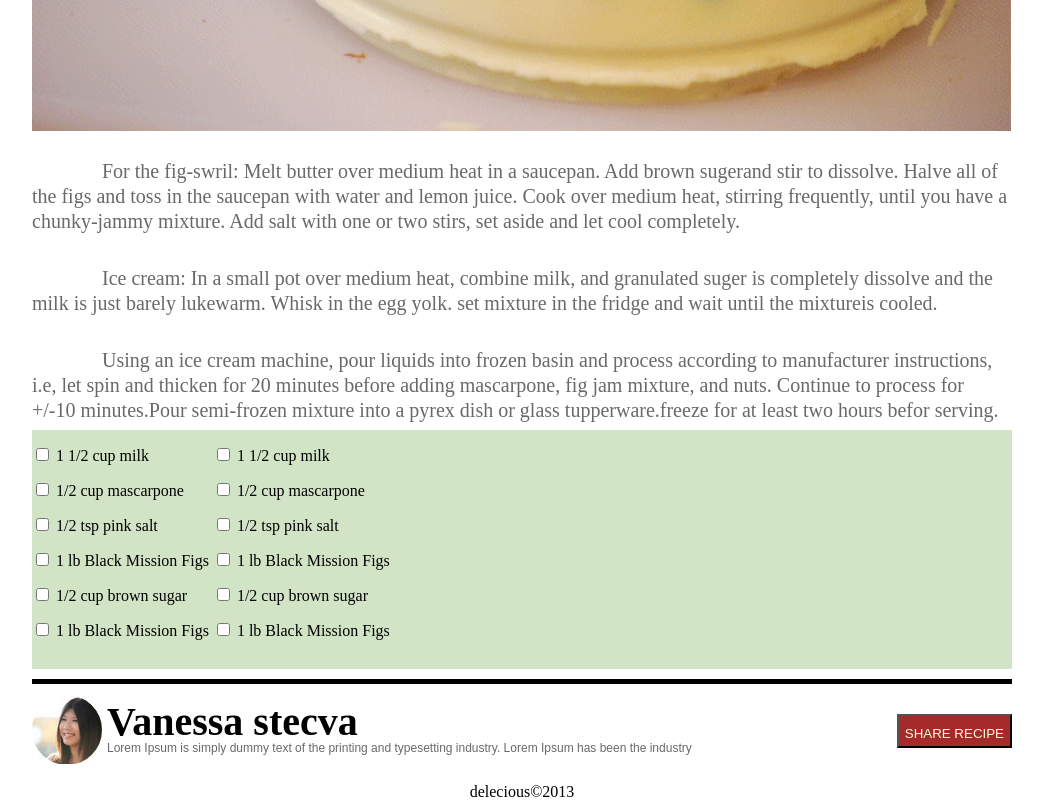
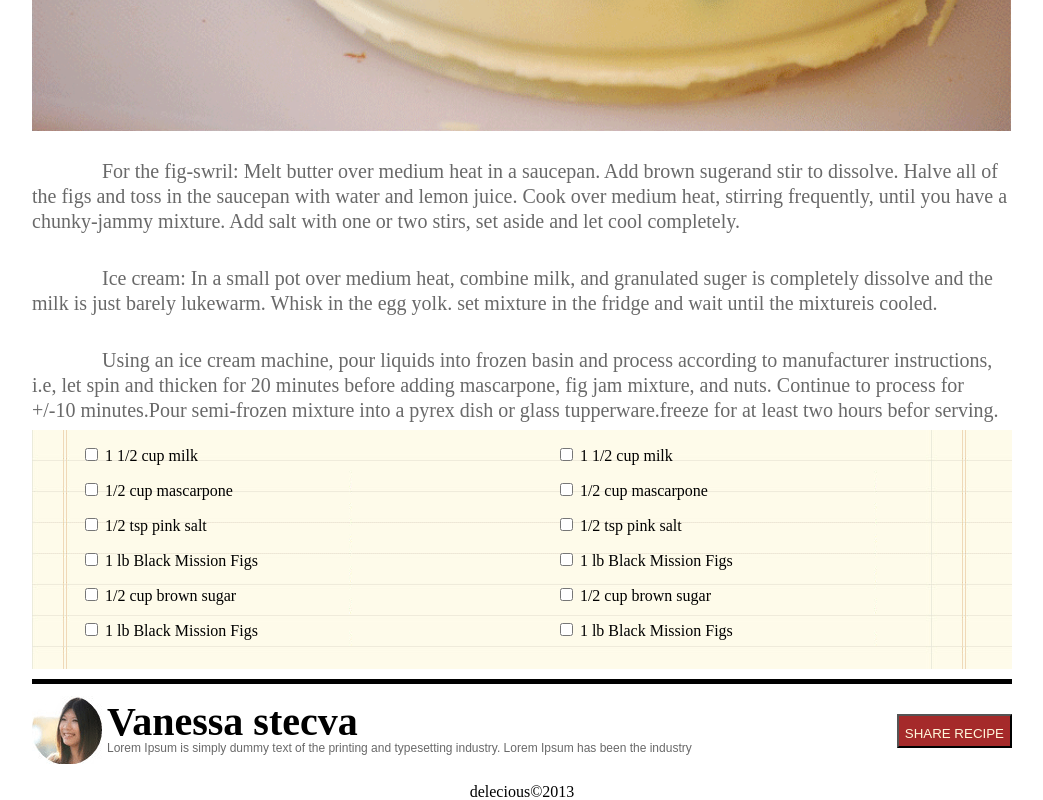
Before and after one commit to aliabu-yahia/Chocolate-Pizza, a plain HTML site: page index.html in a window 1280 px wide. Shown: the part 795-1595 px from the top of the page, without its empty margins (118-1161 px from the left). Drawn offline with Linux system fonts and the light colour scheme.

Commit message:
Update style.css

```diff
--- a/css/style.css
+++ b/css/style.css
@@ -77,7 +77,7 @@ main div p{
 }
 #form{
     margin: 15px 0 10px 0;
-    background-color: #d2e4c6;
+    background-image: url(/images/list-bg.png);
     width: 100%;
 }
 
@@ -119,3 +119,9 @@ body footer{
     padding-top: 60px
 
 }
+#rightForm{
+    margin-left: 30%;
+}
+#leftForm{
+    margin-left: 5%;
+}
```
